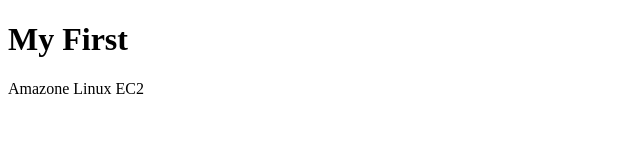
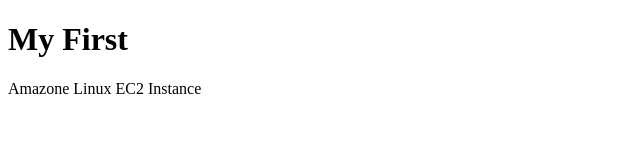
Before and after one commit to sdmaurya/test-user, a plain HTML site: page index.html in a window 1280 px wide. Shown: the full height of the page, 0-640 px from the left. Drawn offline with Linux system fonts and the light colour scheme.

Commit message:
Update Index.html

```diff
--- a/index.html
+++ b/index.html
@@ -6,7 +6,7 @@
 <body>
 
 <h1>My First  </h1>
-<p>Amazone Linux EC2</p>
+<p>Amazone Linux EC2 Instance</p>
 
 </body>
 </html>
```
